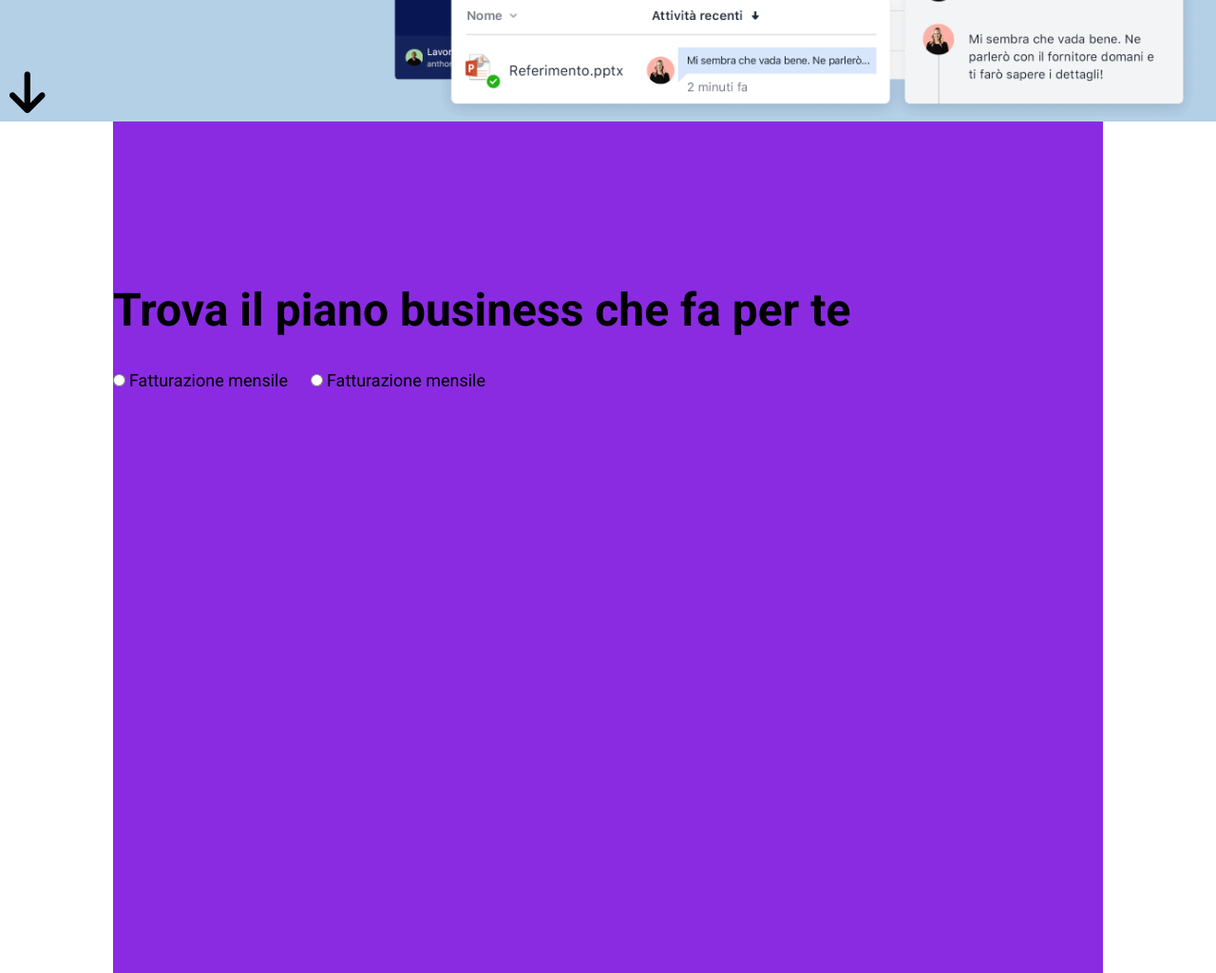
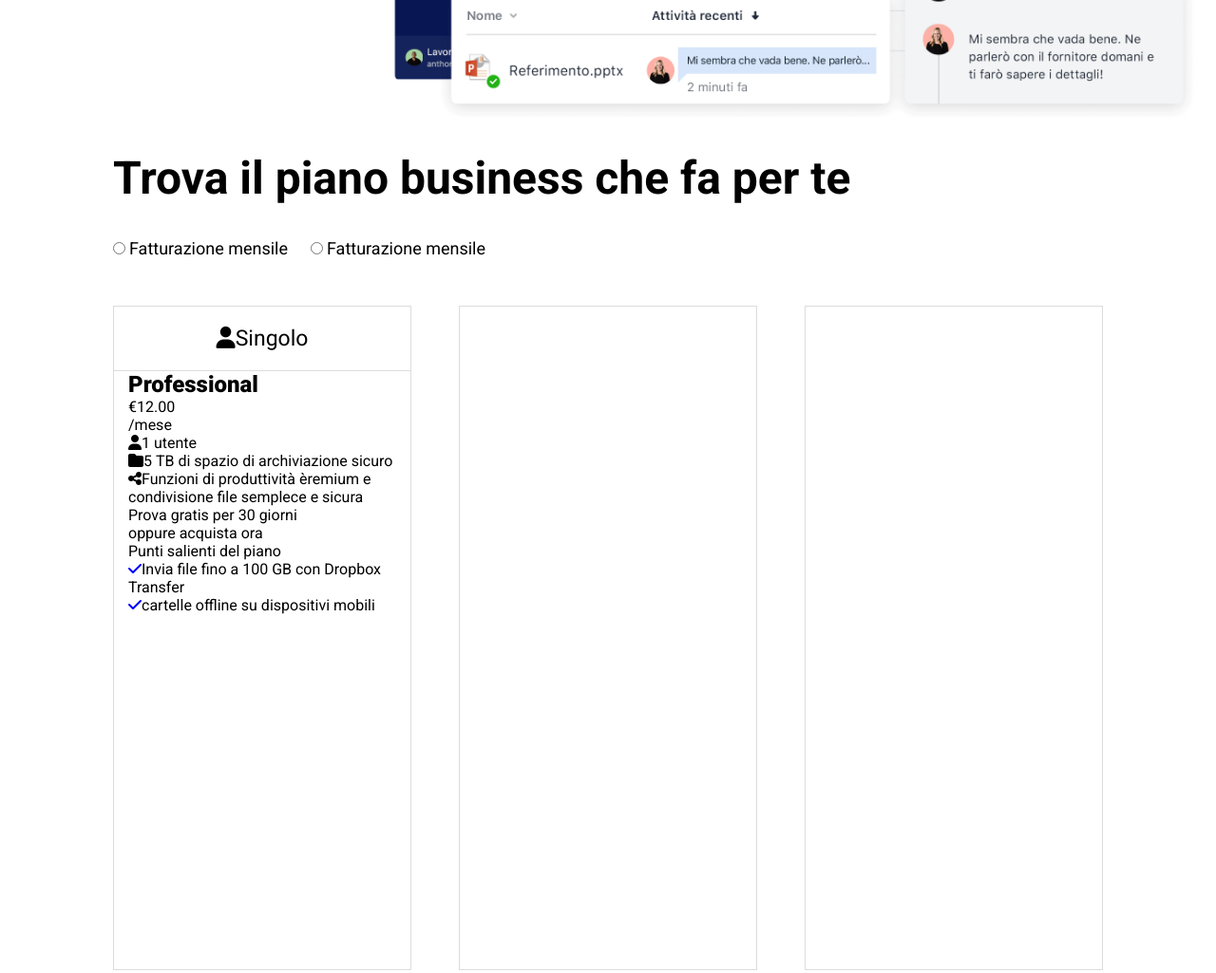
Before and after one commit to francescogentile25/htmlcss-dropbox, a plain HTML site: page index.html in a window 1280 px wide. Shown: the part 800-1825 px from the top of the page at 95% size. Drawn offline with Linux system fonts and the light colour scheme.

Commit message:
FEAT markup card section

```diff
--- a/css/style.css
+++ b/css/style.css
@@ -72,7 +72,6 @@ header{
 
 .container-s{
     padding-top: 135px;
-    background-color: blueviolet;
     min-height: 1200px; /* REGOAL DA TOGLIERE */
     max-width: 1042px;
     margin: 0 auto;
@@ -103,7 +102,11 @@ header{
 
 }
 .jumbo-image{
+    position: relative;
     flex-grow: 2;
+}
+.jumbo-image>img{
+    position: absolute;
 }
 .jumbo-button{
     width: fit-content;
@@ -130,3 +133,71 @@ header{
     margin-right: 20px;
     font-size: 18px;
 }
+
+
+.card{
+    min-height: 700px;
+    border: 1px solid #DCDCDE;
+    width: calc(100% / 3);
+
+
+}
+
+.card-container{
+    padding: 0 15px;
+}
+
+.card-head{
+    width: 100%;
+    text-align: center;
+    font-size: 23px;
+}
+.card-box{
+    display: flex;
+    margin-top: 50px;
+    gap: 50px;
+}
+
+
+.card-head{
+    border-bottom: 1px solid #DCDCDE ;
+    padding: 20px;
+}
+
+
+/**************
+CARD ICON
+***************/
+.tile-card-head::before{
+    content: "\f007";
+    font-family: 'Font Awesome\ 5 Free';
+    font-weight: 900;
+}
+
+.card-icon>.user::before{
+    content: "\f007";
+    font-family: 'Font Awesome\ 5 Free';
+    font-weight: 900;
+}
+
+.card-icon>.storage::before{
+    content: "\f07b";
+    font-family: 'Font Awesome\ 5 Free';
+    font-weight: 900;
+}
+
+.card-icon>.share::before{
+    content: "\f1e0";
+    font-family: 'Font Awesome\ 5 Free';
+    font-weight: 900;
+}
+.card-info ul li::before{
+    content: "\f00c";
+    font-family: 'Font Awesome\ 5 Free';
+    font-weight: 900;
+    color: blue;
+}
+
+.card-profile> .title{
+    font-size: 24px;
+}
--- a/index.html
+++ b/index.html
@@ -106,12 +106,47 @@
                                     <input type="radio" name="payment" value="year">
                                     <span>Fatturazione mensile</span>
                                 </div>
+                                <div class="card-box">
+                                    <div class="card">
+                                        <div class="card-head">
+                                            <p class="tile-card-head">Singolo</p>
+                                        </div>
+                                        <div class="card-container">
+                                            <div class="card-main">
+                                                <div class="card-profile">
+                                                    <p class="title">Professional</p>
+                                                    <p class="price">&euro;12.00</p>
+                                                    <p class="plane">/mese</p>
+                                                </div>
+                                                <div class="card-icon">
+                                                    <p class="user">1 utente</p>
+                                                    <p class="storage">5 TB di spazio di archiviazione sicuro</p>
+                                                    <p class="share">Funzioni di produttività èremium e condivisione file semplece e sicura</p>
+                                                </div>
+                                                <div class="card-buttom">
+                                                    <span>Prova gratis per 30 giorni</span>
+                                                    <p>oppure<a href="#"> acquista ora</a></p>
+                                                </div>
+                                                <div class="card-info">
+                                                    <p>Punti salienti del piano</p>
+                                                    <ul>
+                                                        <li>Invia file fino a 100 GB con Dropbox Transfer</li>
+                                                        <li>cartelle offline su dispositivi mobili</li>
+                                                    </ul>
+                                                </div>
+                                            </div>
+                                        </div>
+                                    </div>
+                                    <div class="card">
+
+                                    </div>
                                     <div class="card">
 
                                     </div>
                                 </div>
                             </div>
-
+                        </div>
+            </section>
 
 
     </main>
```
Lines whose indentation alone changed are shown as unchanged.
